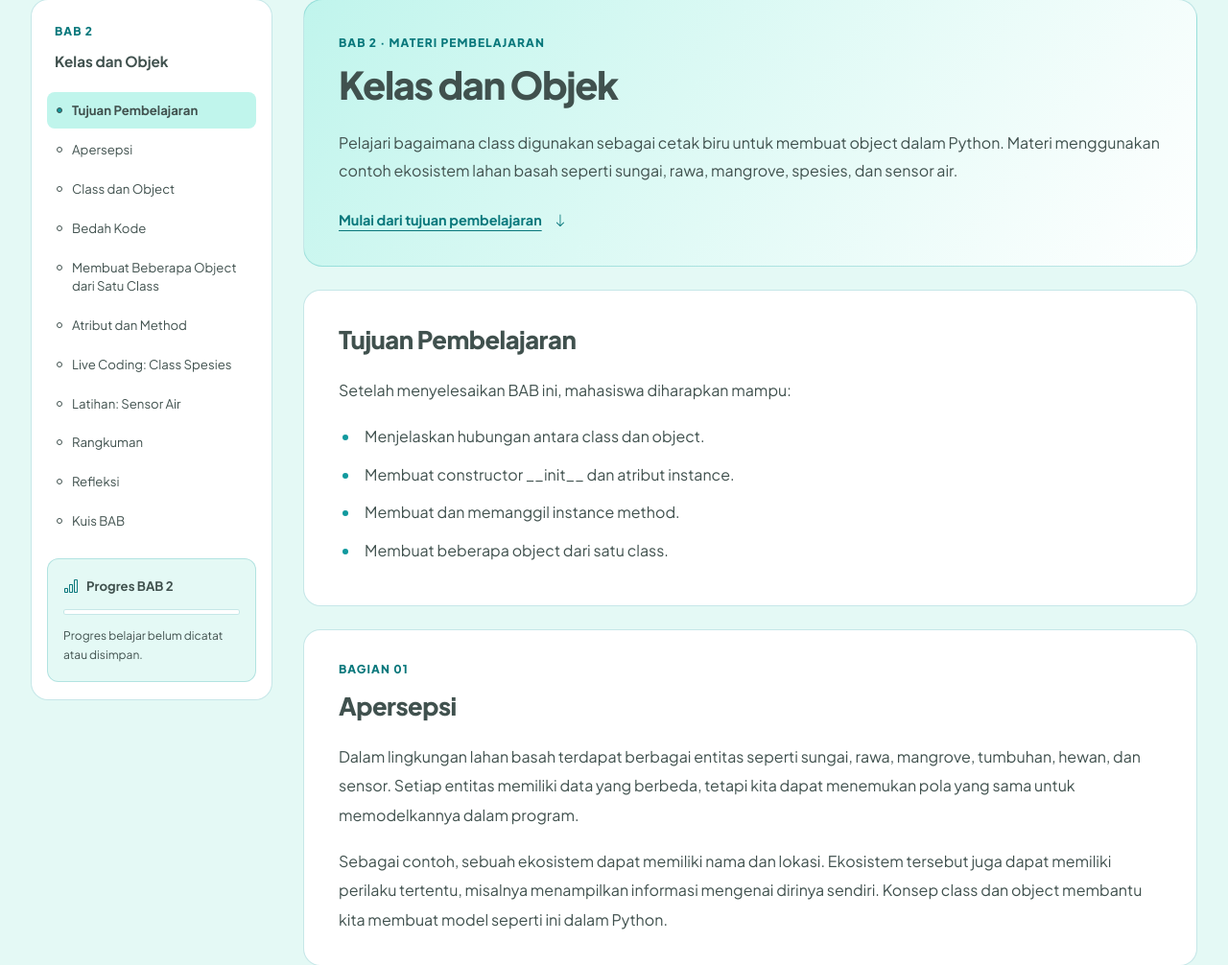
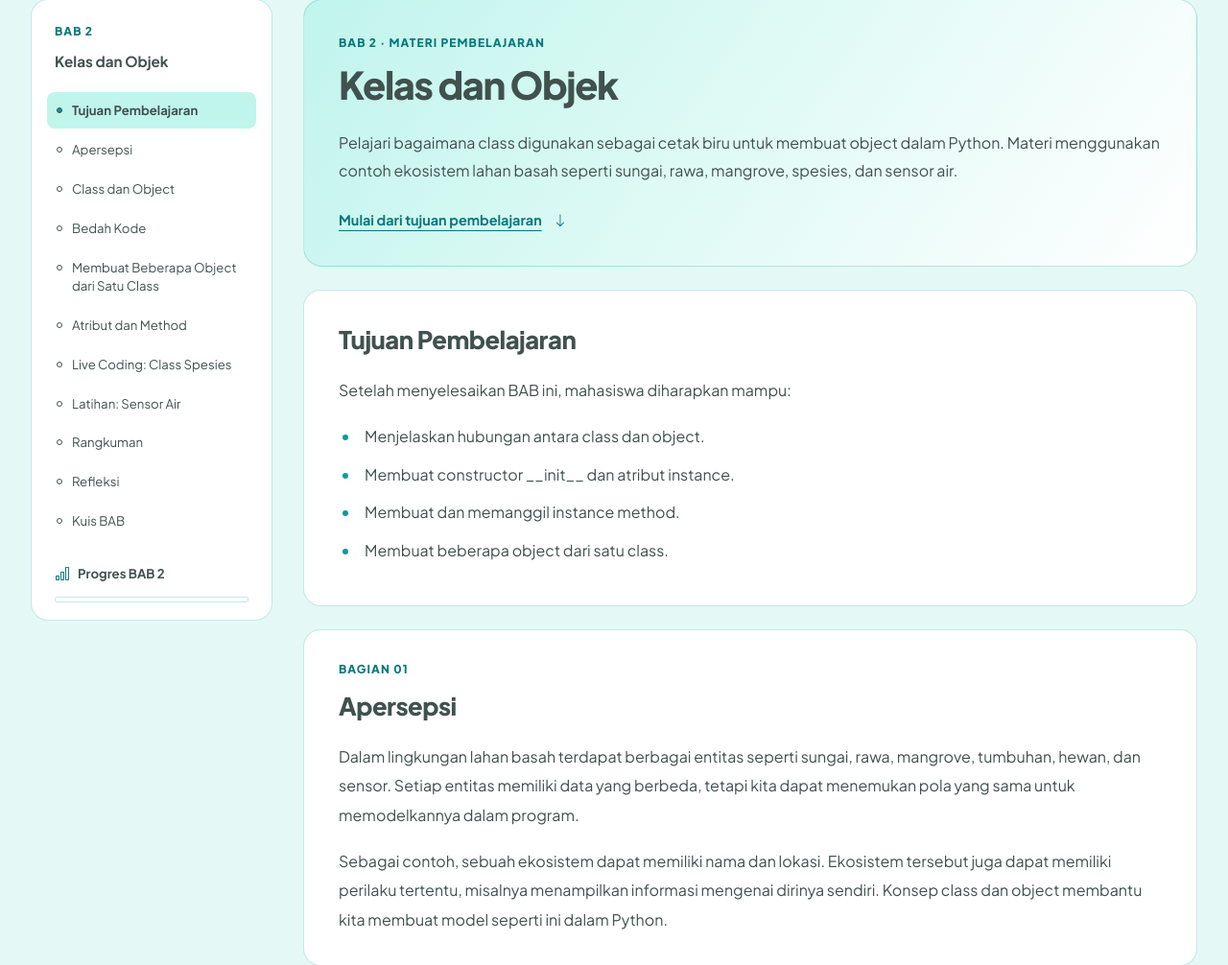
Before and after one commit to shufi7/OOPy, a Laravel app: page /materi/kelas-dan-objek in a window 1280 px wide. Shown: the part 185-1191 px from the top of the page at 96% size. Run offline with Laravel 12, Linux system fonts and the light colour scheme; some libraries are stand-ins or nearby versions.

Commit message:
mempercanti UI

```diff
--- a/public/css/oopy-material.css
+++ b/public/css/oopy-material.css
@@ -25,15 +25,14 @@
 .oopy-material .material-toc nav a:hover { background: var(--oopy-bg); }
 .oopy-material .material-toc nav a[aria-current='location'] { background: var(--oopy-selected); color: var(--oopy-ink); font-weight: 700; }
 .oopy-material .material-toc nav a[aria-current='location']::before { background: var(--oopy-primary); }
-.oopy-material .material-progress { margin: 20px 0 0; padding: 16px; border: 1px solid var(--oopy-border); border-radius: 12px; background: var(--oopy-bg); }
+.oopy-material .material-progress { margin: 24px 8px 0; }
 .oopy-material .material-progress-heading { display: flex; align-items: center; gap: 8px; color: var(--oopy-dark); font-size: .825rem; line-height: 1.5; }
 .oopy-material .material-progress-heading > i { flex-shrink: 0; color: var(--oopy-link); font-size: 1rem; }
 .oopy-material .material-progress-heading > strong { font-weight: 700; }
-.oopy-material .material-progress progress { display: block; width: 100%; height: 6px; margin: 12px 0; border: 1px solid var(--oopy-border); border-radius: 10px; background: var(--oopy-surface); overflow: hidden; }
+.oopy-material .material-progress progress { display: block; width: 100%; height: 6px; margin: 12px 0 0; border: 1px solid var(--oopy-border); border-radius: 10px; background: var(--oopy-surface); overflow: hidden; }
 .oopy-material .material-progress progress::-webkit-progress-bar { background: var(--oopy-surface); }
 .oopy-material .material-progress progress::-webkit-progress-value { background: var(--oopy-accent); }
 .oopy-material .material-progress progress::-moz-progress-bar { background: var(--oopy-accent); }
-.oopy-material .material-progress p { margin: 0; color: var(--oopy-ink-soft); font-size: .75rem; line-height: 1.7; overflow-wrap: anywhere; }
 .oopy-material .material-article { min-width: 0; }
 .oopy-material .material-header { padding: 36px; margin-bottom: 24px; background: linear-gradient(125deg, var(--oopy-selected), var(--oopy-surface)); border: 1px solid var(--oopy-mist); border-radius: 20px; }
 .oopy-material .material-header h1 { max-width: 760px; margin: 0 0 20px; font-size: clamp(1.8rem, 3.1vw, 2.6rem); font-weight: 800; line-height: 1.25; letter-spacing: -.035em; }
--- a/resources/views/materi/partials/navigation.blade.php
+++ b/resources/views/materi/partials/navigation.blade.php
@@ -26,8 +26,7 @@
                     <i class="bi bi-bar-chart" aria-hidden="true"></i>
                     <strong id="chapter-progress-label">Progres {{ $chapter['bab'] }}</strong>
                 </div>
-                <progress value="0" max="100" aria-labelledby="chapter-progress-label" aria-describedby="chapter-progress-note">0%</progress>
-                <p id="chapter-progress-note">Progres belajar belum dicatat atau disimpan.</p>
+                <progress value="0" max="100" aria-labelledby="chapter-progress-label">0%</progress>
             </div>
         </div>
     </details>
```
Also changed, not shown: docs/materials.md (+2 -2 lines), tests/Feature/MateriTest.php (+1 -1 lines).
